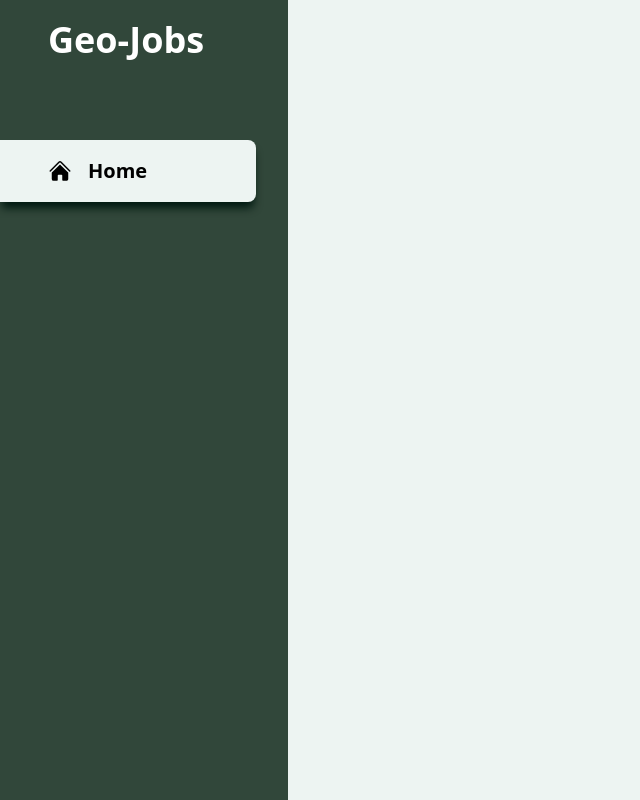
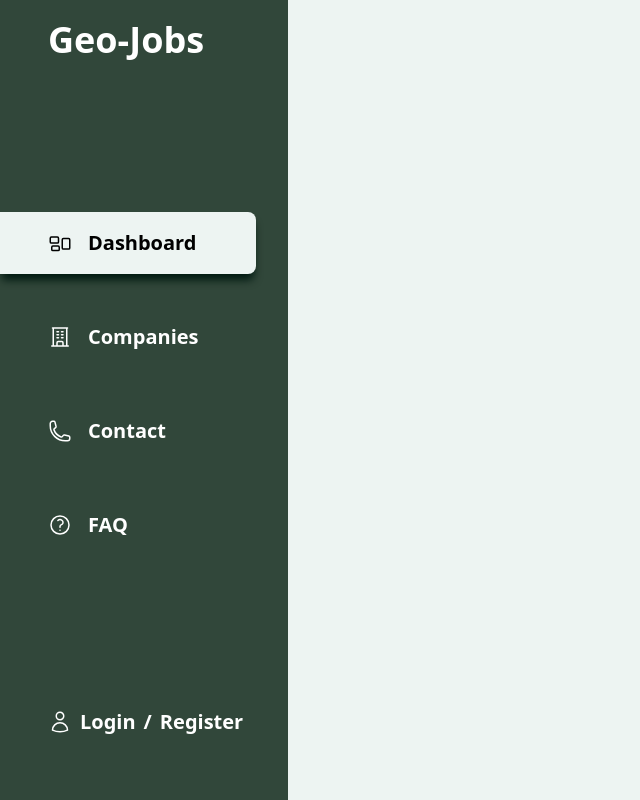
Before and after one commit to Anzori-PR/Geo-Jobs, an Angular app in the folder Project/: page /Dashboard in a window 1280 px wide. Shown: the whole page, without its empty margins (0-640 px from the left). Built offline with nearby package versions, Linux system fonts and the light colour scheme.

Commit message:
menu all

```diff
--- a/Project/src/app/components/menu/menu.component.html
+++ b/Project/src/app/components/menu/menu.component.html
@@ -1,19 +1,54 @@
-<div class="w-72 min-h-screen pt-5" style="background-color: #31473A">
+<div class="w-72 min-h-screen pt-5 py-16 flex flex-col justify-between" style="background-color: #31473A">
     <div class="logo text-4xl pl-12 font-extrabold text-white">Geo-Jobs</div>
 
-    <nav class="flex flex-col justify-center gap-8 mt-20">
-        <ul class="cursor-pointer">
-            <li class="active">
+    <nav>
+        <ul class="flex flex-col justify-center gap-8">
+            <li class="active menu cursor-pointer">
                 <a class="flex gap-4 items-center" href="">
-                    <svg xmlns="http://www.w3.org/2000/svg" viewBox="0 0 24 24" fill="currentColor" class="size-6">
-                        <path d="M11.47 3.841a.75.75 0 0 1 1.06 0l8.69 8.69a.75.75 0 1 0 1.06-1.061l-8.689-8.69a2.25 2.25 0 0 0-3.182 0l-8.69 8.69a.75.75 0 1 0 1.061 1.06l8.69-8.689Z" />
-                        <path d="m12 5.432 8.159 8.159c.03.03.06.058.091.086v6.198c0 1.035-.84 1.875-1.875 1.875H15a.75.75 0 0 1-.75-.75v-4.5a.75.75 0 0 0-.75-.75h-3a.75.75 0 0 0-.75.75V21a.75.75 0 0 1-.75.75H5.625a1.875 1.875 0 0 1-1.875-1.875v-6.198a2.29 2.29 0 0 0 .091-.086L12 5.432Z" />
+                    <svg xmlns="http://www.w3.org/2000/svg" fill="none" viewBox="0 0 24 24" stroke-width="1.5" stroke="currentColor" class="size-6">
+                        <path stroke-linecap="round" stroke-linejoin="round" d="M2.25 7.125C2.25 6.504 2.754 6 3.375 6h6c.621 0 1.125.504 1.125 1.125v3.75c0 .621-.504 1.125-1.125 1.125h-6a1.125 1.125 0 0 1-1.125-1.125v-3.75ZM14.25 8.625c0-.621.504-1.125 1.125-1.125h5.25c.621 0 1.125.504 1.125 1.125v8.25c0 .621-.504 1.125-1.125 1.125h-5.25a1.125 1.125 0 0 1-1.125-1.125v-8.25ZM3.75 16.125c0-.621.504-1.125 1.125-1.125h5.25c.621 0 1.125.504 1.125 1.125v2.25c0 .621-.504 1.125-1.125 1.125h-5.25a1.125 1.125 0 0 1-1.125-1.125v-2.25Z" />
                     </svg>
-                  Home
+                  Dashboard
+                </a>
+            </li>
+
+            <li class="menu cursor-pointer">
+                <a class="flex gap-4 items-center" href="">
+                    <svg xmlns="http://www.w3.org/2000/svg" fill="none" viewBox="0 0 24 24" stroke-width="1.5" stroke="currentColor" class="size-6">
+                        <path stroke-linecap="round" stroke-linejoin="round" d="M3.75 21h16.5M4.5 3h15M5.25 3v18m13.5-18v18M9 6.75h1.5m-1.5 3h1.5m-1.5 3h1.5m3-6H15m-1.5 3H15m-1.5 3H15M9 21v-3.375c0-.621.504-1.125 1.125-1.125h3.75c.621 0 1.125.504 1.125 1.125V21" />
+                      </svg>
+                  Companies
+                </a>
+            </li>
+
+            <li class="menu cursor-pointer">
+                <a class="flex gap-4 items-center" href="">
+                    <svg xmlns="http://www.w3.org/2000/svg" fill="none" viewBox="0 0 24 24" stroke-width="1.5" stroke="currentColor" class="size-6">
+                        <path stroke-linecap="round" stroke-linejoin="round" d="M2.25 6.75c0 8.284 6.716 15 15 15h2.25a2.25 2.25 0 0 0 2.25-2.25v-1.372c0-.516-.351-.966-.852-1.091l-4.423-1.106c-.44-.11-.902.055-1.173.417l-.97 1.293c-.282.376-.769.542-1.21.38a12.035 12.035 0 0 1-7.143-7.143c-.162-.441.004-.928.38-1.21l1.293-.97c.363-.271.527-.734.417-1.173L6.963 3.102a1.125 1.125 0 0 0-1.091-.852H4.5A2.25 2.25 0 0 0 2.25 4.5v2.25Z" />
+                    </svg>
+                  Contact
+                </a>
+            </li>
+
+            <li class="menu cursor-pointer">
+                <a class="flex gap-4 items-center" href="">
+                    <svg xmlns="http://www.w3.org/2000/svg" fill="none" viewBox="0 0 24 24" stroke-width="1.5" stroke="currentColor" class="size-6">
+                        <path stroke-linecap="round" stroke-linejoin="round" d="M9.879 7.519c1.171-1.025 3.071-1.025 4.242 0 1.172 1.025 1.172 2.687 0 3.712-.203.179-.43.326-.67.442-.745.361-1.45.999-1.45 1.827v.75M21 12a9 9 0 1 1-18 0 9 9 0 0 1 18 0Zm-9 5.25h.008v.008H12v-.008Z" />
+                      </svg>
+                  FAQ
                 </a>
             </li>
         </ul>
     </nav>
 
+    <!-- Login/Register -->
+    <div class="pl-12 text-xl flex gap-2 items-center text-white font-bold">
+        <svg xmlns="http://www.w3.org/2000/svg" fill="none" viewBox="0 0 24 24" stroke-width="1.5" stroke="currentColor" class="size-6">
+            <path stroke-linecap="round" stroke-linejoin="round" d="M15.75 6a3.75 3.75 0 1 1-7.5 0 3.75 3.75 0 0 1 7.5 0ZM4.501 20.118a7.5 7.5 0 0 1 14.998 0A17.933 17.933 0 0 1 12 21.75c-2.676 0-5.216-.584-7.499-1.632Z" />
+        </svg>
 
+        <a href="">Login </a>
+        /
+        <a href=""> Register</a>
+    </div>
 </div>
--- a/Project/src/app/components/menu/menu.component.scss
+++ b/Project/src/app/components/menu/menu.component.scss
@@ -1,7 +1,5 @@
-.active {
-    color: black;
-    box-shadow: 0px 8px 8px -2px rgb(0, 25, 17);
-    background-color: #EDF4F2;
+.menu {
+    color: rgb(255, 255, 255);
     font-size: 20px;
     font-weight: bold;
     width: 16rem;
@@ -9,3 +7,15 @@
     border-start-end-radius: 0.5rem;
     border-end-end-radius: 0.5rem;
 }
+
+.menu:hover {
+    background-color: #EDF4F2;
+    color: black;
+    transition: 0.4s;
+}
+
+.active {
+    color: black;
+    box-shadow: 0px 8px 8px -2px rgb(0, 25, 17);
+    background-color: #EDF4F2;
+}
```
